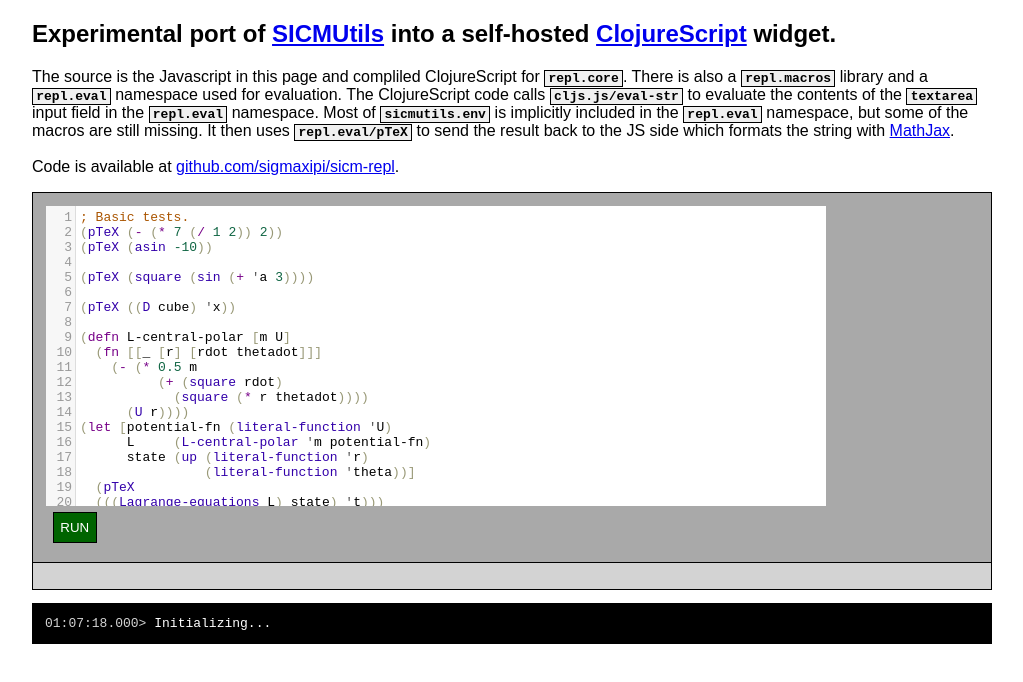
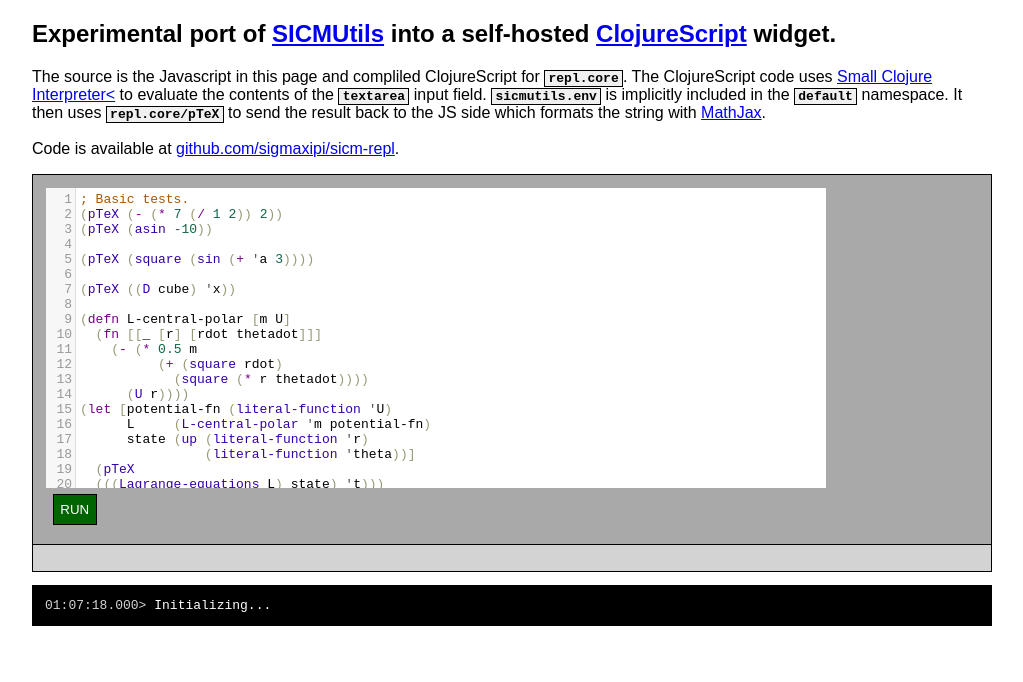
Before and after one commit to sigmaxipi/sicm-repl, a website with bundled scripts: page index.html in a window 1280 px wide. Shown: the whole page, without its empty margins (128-1151 px from the left). Built offline with nearby package versions, Linux system fonts and the light colour scheme; files whose address does not match are found by name.

Commit message:
Clean up codemirror and index.html

```diff
--- a/index.html
+++ b/index.html
@@ -2,7 +2,7 @@
 <html>
   <head>
     <meta charset="UTF-8">
-    <link rel="stylesheet" href="codemirror.css">
+    <link rel="stylesheet" href="codemirror/codemirror.css">
     <style>
 
 body {
@@ -82,17 +82,16 @@
     </style>
     <script id="MathJax-script" async src="https://cdn.jsdelivr.net/npm/mathjax@3/es5/tex-chtml.js"></script>
     <script src="https://ajax.googleapis.com/ajax/libs/jquery/3.5.1/jquery.min.js"></script>
-    <script src="codemirror.js"></script>
-    <script src="clojure.js"></script>
+    <script src="codemirror/codemirror.js"></script>
+    <script src="codemirror/clojure.js"></script>
   </head>
   <body>
     <p>
       <h2>Experimental port of <a href="https://github.com/sicmutils/sicmutils">SICMUtils</a> into a self-hosted <a href="https://clojurescript.org/">ClojureScript</a> widget.</h2>
       The source is the Javascript in this page and compliled ClojureScript for <code>repl.core</code>.
-      There is also a <code>repl.macros</code> library and a <code>repl.eval</code> namespace used for evaluation.
-      The ClojureScript code calls <code>cljs.js/eval-str</code> to evaluate the contents of the <code>textarea</code> input field in the <code>repl.eval</code> namespace.
-      Most of <code>sicmutils.env</code> is implicitly included in the <code>repl.eval</code> namespace, but some of the macros are still missing.
-      It then uses <code>repl.eval/pTeX</code> to send the result back to the JS side which formats the string with <a href="https://www.mathjax.org/">MathJax</a>.<br/>
+      The ClojureScript code uses <a href="https://github.com/borkdude/sci">Small Clojure Interpreter<</a> to evaluate the contents of the <code>textarea</code> input field.
+      <code>sicmutils.env</code> is implicitly included in the <code>default</code> namespace.
+      It then uses <code>repl.core/pTeX</code> to send the result back to the JS side which formats the string with <a href="https://www.mathjax.org/">MathJax</a>.<br/>
       <br/>
       Code is available at <a href="https://github.com/sigmaxipi/sicm-repl">github.com/sigmaxipi/sicm-repl</a>.
     </p>
```
Also changed, not shown: README.md, codemirror/clojure.js (renamed from clojure.js), codemirror/codemirror.css (renamed from codemirror.css), codemirror/codemirror.js (renamed from codemirror.js), 1 other file.
